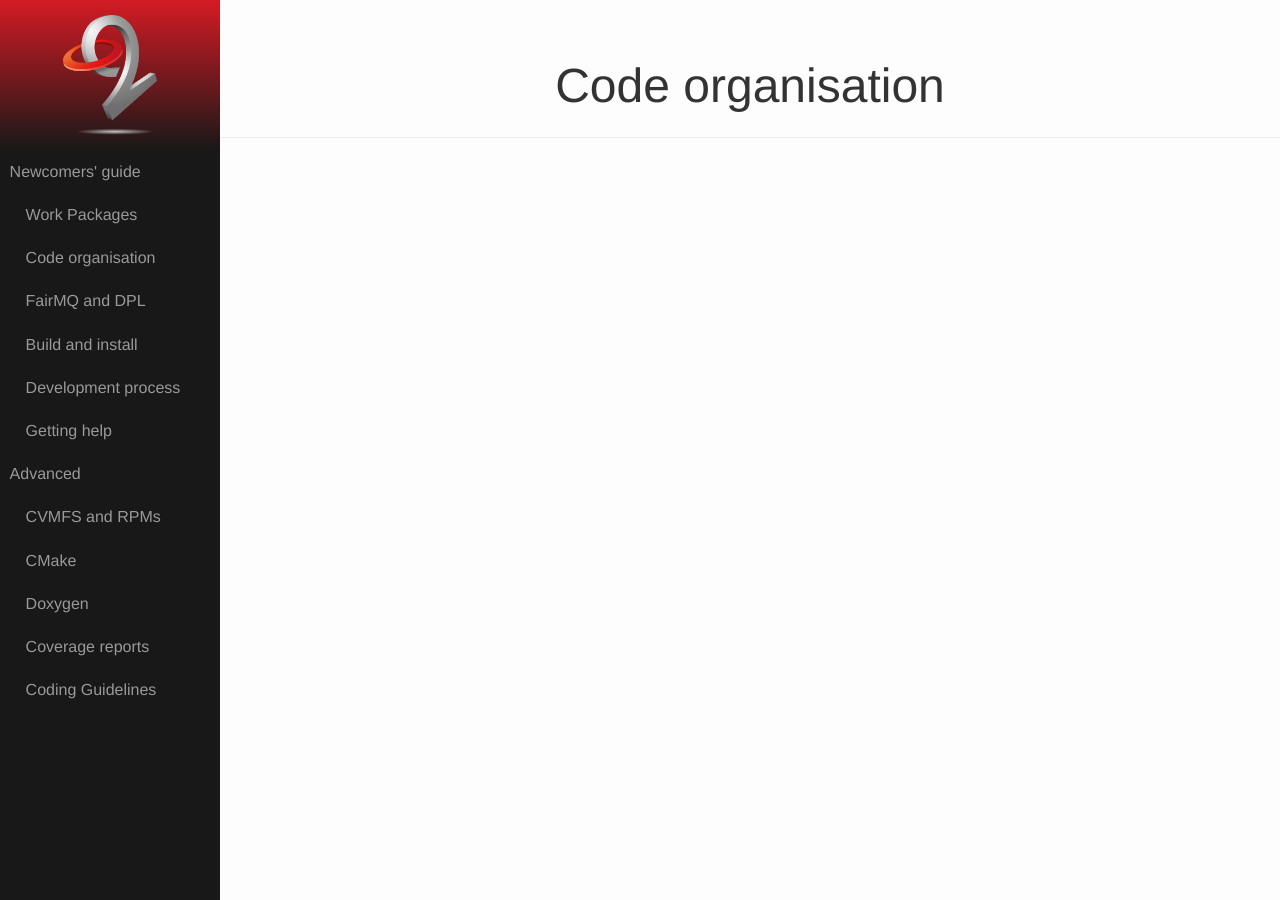
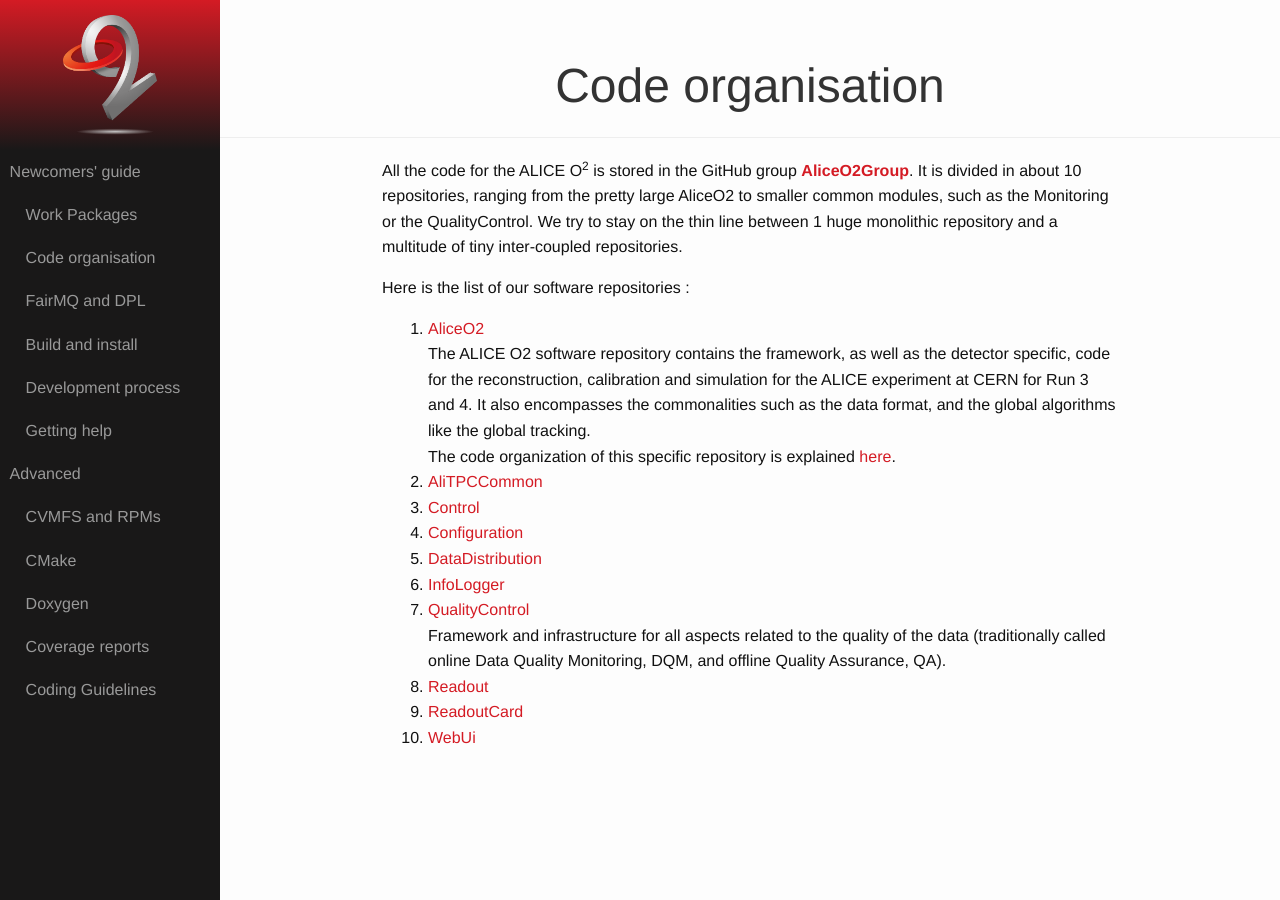
Before and after one commit to AliceO2Group/AliceO2Group.github.io, a Jekyll site: the page built from quickstart/organisation.markdown, in a window 1280 px wide. Built offline with Jekyll 4.4.1, drawn with Linux system fonts in a browser that asks for light colours.

Commit message:
Code organisation

```diff
--- a/quickstart/organisation.markdown
+++ b/quickstart/organisation.markdown
@@ -2,3 +2,23 @@
 title: Code organisation
 layout: main
 ---
+
+<link type="text/css" rel="stylesheet" href="../main.css" />
+
+All the code for the ALICE O<sup>2</sup> is stored in the GitHub group [__AliceO2Group__](https://github.com/AliceO2Group).  It is divided in about 10 repositories, ranging from the pretty large AliceO2 to smaller common modules, such as the Monitoring or the QualityControl. We try to stay on the thin line between 1 huge monolithic repository and a multitude of tiny inter-coupled repositories.
+
+Here is the list of our software repositories :
+
+1. [AliceO2](https://github.com/AliceO2Group/AliceO2)<br/>
+The ALICE O2 software repository contains the framework, as well as the detector specific, code for the reconstruction, calibration and simulation for the ALICE experiment at CERN for Run 3 and 4. It also encompasses the commonalities such as the data format, and the global algorithms like the global tracking. <br/>
+The code organization of this specific repository is explained [here](https://github.com/AliceO2Group/AliceO2/blob/dev/doc/CodeOrganization.md).
+1. [AliTPCCommon](https://github.com/AliceO2Group/AliTPCCommon)<br/>
+1. [Control](https://github.com/AliceO2Group/Control)<br/>
+1. [Configuration](https://github.com/AliceO2Group/Configuration)<br/>
+1. [DataDistribution](https://github.com/AliceO2Group/DataDistribution)<br/>
+1. [InfoLogger](https://github.com/AliceO2Group/InfoLogger)<br/>
+1. [QualityControl](https://github.com/AliceO2Group/QualityControl)<br/>
+Framework and infrastructure for all aspects related to the quality of the data (traditionally called online Data Quality Monitoring, DQM, and offline Quality Assurance, QA).
+1. [Readout](https://github.com/AliceO2Group/Readout)<br/>
+1. [ReadoutCard](https://github.com/AliceO2Group/ReadoutCard)<br/>
+1. [WebUi](https://github.com/AliceO2Group/WebUi)<br/>
```
